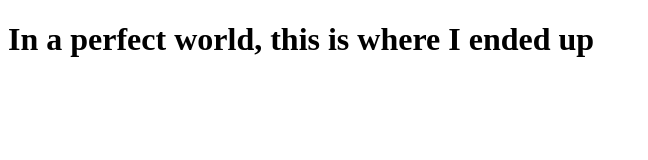
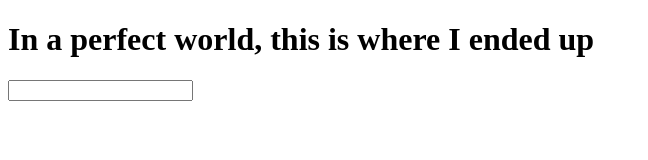
Before and after one commit to rwcuffney/helloworld, a plain HTML site: page myPage.html in a window 1280 px wide. Shown: the whole page, without its empty margins (0-648 px from the left). Drawn offline with Linux system fonts and the light colour scheme.

Commit message:
changes to myPage.html

```diff
--- a/myPage.html
+++ b/myPage.html
@@ -6,5 +6,8 @@
   </head>
   <body>
     <h1>In a perfect world, this is where I ended up</h1>
+    <form method="POST" action="index.html">
+      <input type="Let's go back"/>
+    </form>
   </body>
 </html>
```
